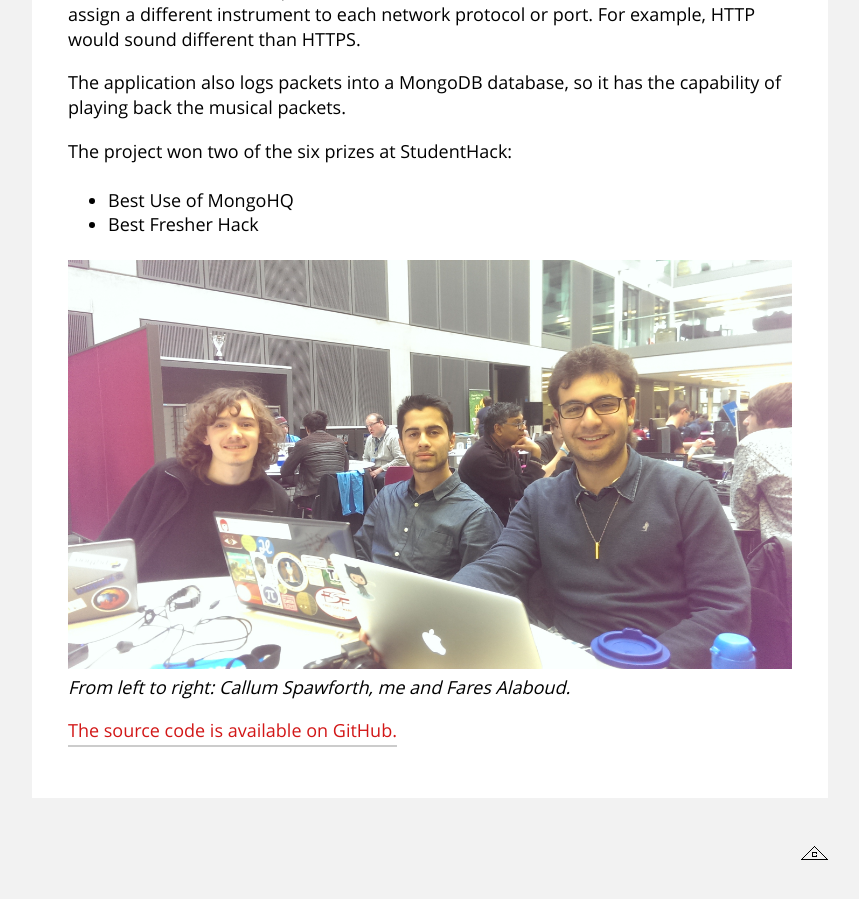
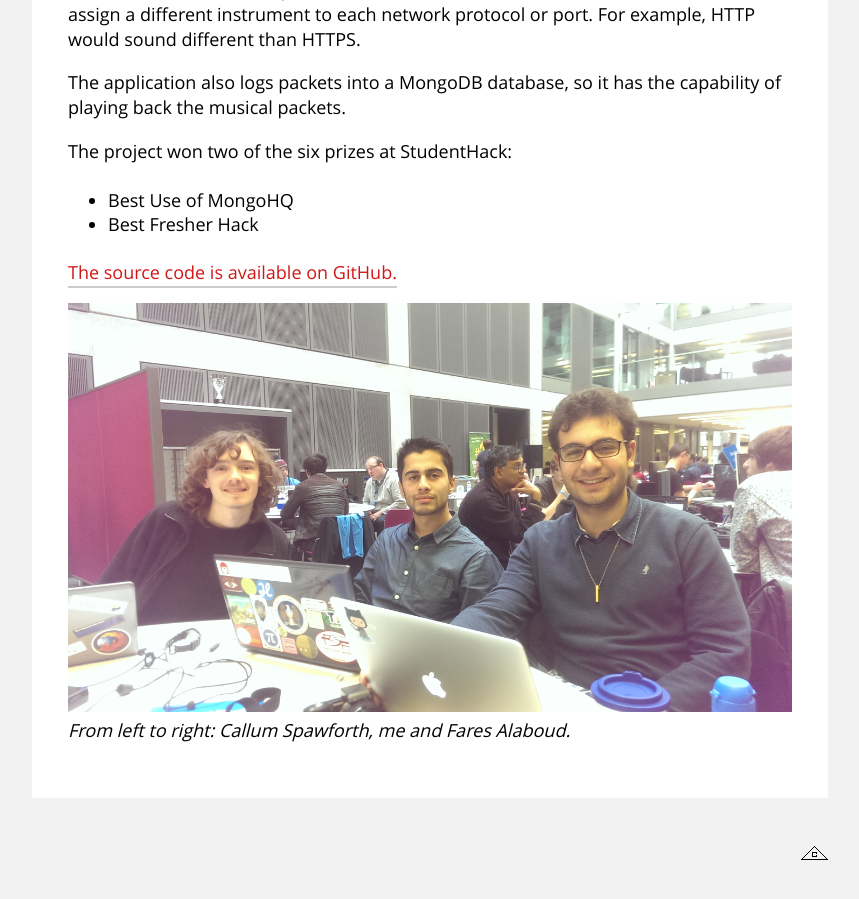
Before and after one commit to musalbas/musalbas.com-old, a Jekyll site: the page built from _posts/2014-08-03-musical-packets.md, in a window 1280 px wide and 900 px high, scrolled down 1000 px. Shown: the whole window, without its empty margins (416-1275 px from the left). Built offline with Jekyll 4.4.1, drawn with Linux system fonts in a browser that asks for light colours; Markdown is read by kramdown in place of the engine named in the settings.

```diff
--- a/_posts/2014-08-03-musical-packets.md
+++ b/_posts/2014-08-03-musical-packets.md
@@ -20,7 +20,7 @@ The project won two of the six prizes at StudentHack:
 * Best Use of MongoHQ
 * Best Fresher Hack
 
+[The source code is available on GitHub.](https://github.com/musalbas/musicalpackets)
+
 ![](/img/studenthack.jpg)
 *From left to right: Callum Spawforth, me and Fares Alaboud.*
-
-[The source code is available on GitHub.](https://github.com/musalbas/musicalpackets)
```
